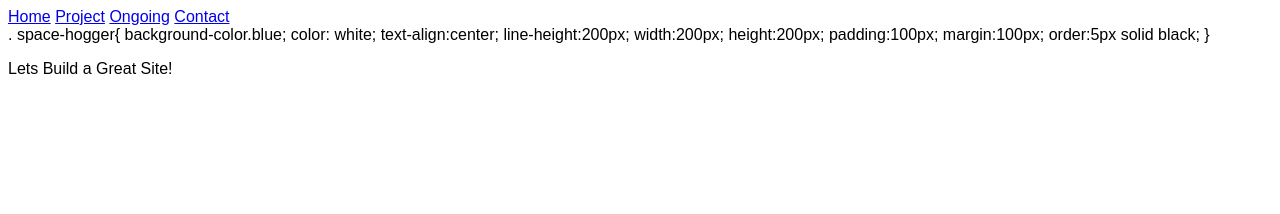
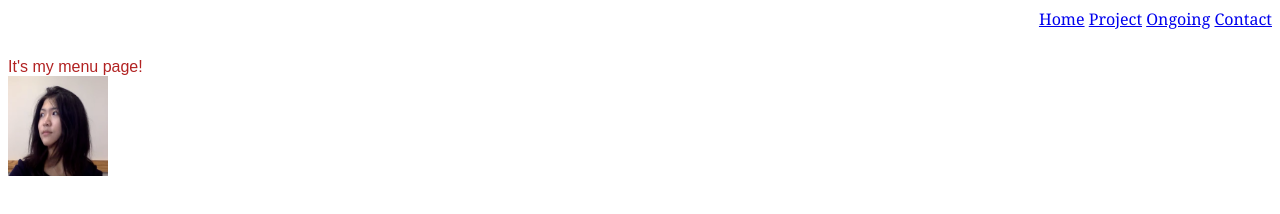
Before and after one commit to Eva-Qi/personalWeb, a plain HTML site: page index.html in a window 1280 px wide. Drawn offline with Linux system fonts and the light colour scheme.

Commit message:
updated photo, navbar more things to explore

```diff
--- a/index.html
+++ b/index.html
@@ -7,46 +7,75 @@
 
 <meta http-equiv="Content-Type" content="text/html; charset=UTF-8">
 <style>
+.name{
+    margin: 40;
+    font-family:fantasy;
+    color:firebrick;
+    font:30;
+
+}
 body{
    margin: 10;
    font-family:Arial, Helvetica, sans-serif;
-
+   color: black;
 }
 
 .topnav{
-    overflow:auto;
+    width: 100%;
+    height: 50px;
+    text-align: right;
+    color: white;
+    font: 40;
+    font-family: Georgia, 'Times New Roman', Times, serif;
 }
 
+.topnav > .element {
+    overflow: auto;
+    text-align: right;
+    color: white;
+    font: 40;
+    font-family:Georgia, 'Times New Roman', Times, serif;
+}
 
+.space-hogger{
+    background-color: blue;
+    color: white;
+    text-align:center;
+    line-height:200px;
+    width:200px;
+    height:200px;
+    padding:100px;
+    margin:100px;
+    order:5px solid black;
+    }
+
+.img{
+
+}
 </style>
 </head>
 <body>
 
-
 <div class="topnav">
-    <a class="active" href="#home">Home</a>
-    <a href="#Project">Project</a>
-    <a href="#Ongoing">Ongoing</a>
-    <a href="#Contact">Contact</a>
+    <a  class="active" href="#home">Home</a>
+    <a  href="#Project">Project</a>
+    <a  href="#Ongoing">Ongoing</a>
+    <a  href="contact.html">Contact</a>
 </div>
 
-        <style type = "text/css"></style>
-    .   space-hogger{
-        background-color.blue;
-        color: white;
-        text-align:center;
-        line-height:200px;
-        width:200px;
-        height:200px;
-        padding:100px;
-        margin:100px;
-        order:5px solid black;
-    }
-    </style>
+<div class="name">
+    <p1> It's my menu page!</p1>
+</div>
 
-    <p> Lets Build a Great Site! </p>
 
-    <script type="text/javascript" src="./Page stuco_files/interactions.js"></script>    <!-- Insert JQuery Script -->
+<img
+    src="Eva_Current_Photo.png"
+    alt="Me This is A place holder"
+    height="100"
+    width="100">
+
+<script type="text/javascript" src="./Page stuco_files/interactions.js">
+</script>    <!-- Insert JQuery Script -->
 
 
 
```
Also changed, not shown: Eva_Current_Photo.png (added).
